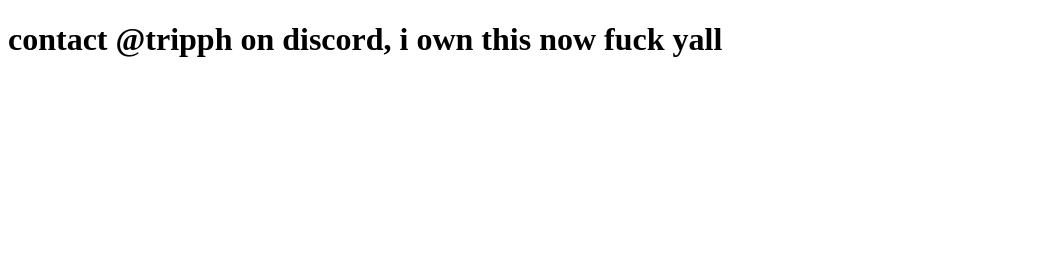
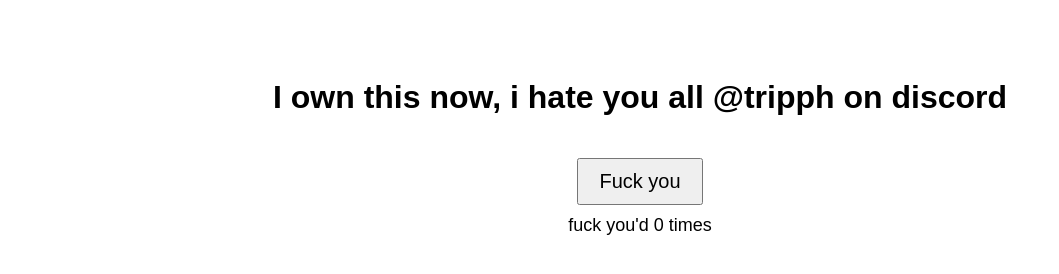
Before and after one commit to katanatripp/vcprison, a plain HTML site: page index.html in a window 1280 px wide. Shown: the whole page, without its empty margins (0-1059 px from the left). Drawn offline with Linux system fonts and the light colour scheme.

Commit message:
Update index.html

```diff
--- a/index.html
+++ b/index.html
@@ -1,12 +1,44 @@
-<!-- index.html -->
 <!DOCTYPE html>
 <html lang="en">
 <head>
   <meta charset="UTF-8" />
   <meta name="viewport" content="width=device-width, initial-scale=1.0" />
   <title>Ownership</title>
+  <style>
+    body {
+      font-family: sans-serif;
+      text-align: center;
+      padding: 50px;
+    }
+
+    button {
+      font-size: 20px;
+      padding: 10px 20px;
+      margin-top: 20px;
+      cursor: pointer;
+    }
+
+    #counter {
+      margin-top: 10px;
+      font-size: 18px;
+    }
+  </style>
 </head>
 <body>
-  <h1>contact @tripph on discord, i own this now fuck yall</h1>
+  <h1>I own this now, i hate you all @tripph on discord</h1>
+
+  <button id="helloBtn">Fuck you</button>
+  <div id="counter">fuck you'd 0 times</div>
+
+  <script>
+    let count = 0;
+    const button = document.getElementById('fuckuBtn');
+    const counter = document.getElementById('counter');
+
+    button.addEventListener('click', () => {
+      count++;
+      counter.textContent = `People have said fuck you ---> ${count} ${count === 1 ? 'time' : 'times'}`;
+    });
+  </script>
 </body>
 </html>
```
